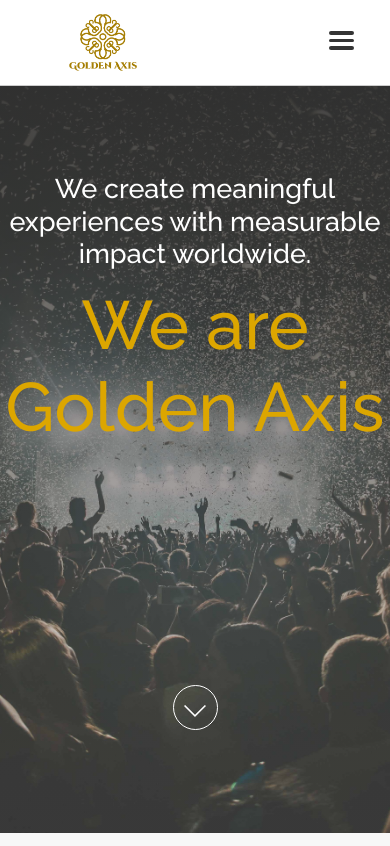
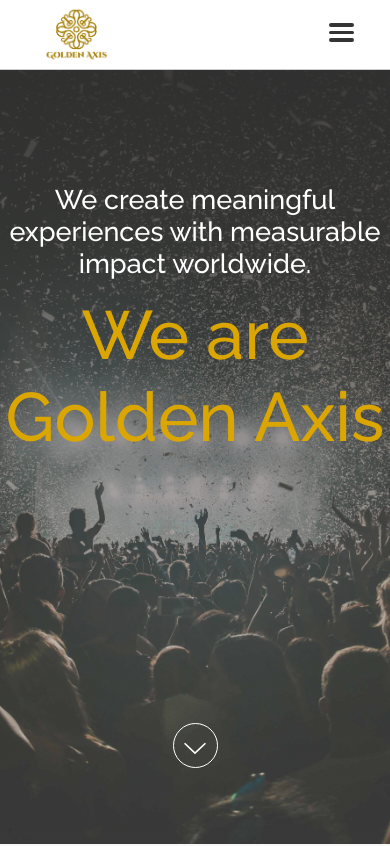
Before and after one commit to mahmoudelgamal/gold-axis, a website: page index.html in a window 390 px wide. Shown: the top 846 px of the page. Drawn offline with Linux system fonts and the light colour scheme; files whose address does not match are found by name.

Commit message:
responsive retouches

```diff
--- a/js/main.js
+++ b/js/main.js
@@ -16,7 +16,7 @@
     var typed = new Typed('#typed', {
         stringsElement: '#typed-strings',
         cursorChar: '',
-        typeSpeed: 20
+        typeSpeed: 30
 
     });
 
--- a/sass/layout/_header.scss
+++ b/sass/layout/_header.scss
@@ -48,7 +48,7 @@
                 text-decoration: none;
                 color: #fff;
                 line-height: 1.6;
-                transform: translateY(1rem);
+                transform: translateY(4rem);
             }
 
             img {
@@ -69,8 +69,8 @@
     }
 }
 
-// @media (max-width:567px) {
-//     .header {
-
-//     }
-// }
+@media (max-width:567px) {
+    .header {
+        margin-top: -70px;
+    }
+}
--- a/sass/layout/_navigation.scss
+++ b/sass/layout/_navigation.scss
@@ -46,14 +46,15 @@
         padding: 1rem;
         border-bottom: 1px solid #ccc;
 
-        &__logo {}
+        &__logo {
+            margin-left: 4rem;
+        }
 
         &__nav {
             position: fixed;
             background-color: $color-white;
             right: 0;
             top: 95.6px;
-            ;
             width: 30rem;
             height: 100%;
             flex-direction: column;
@@ -84,7 +85,7 @@
 
         .collapse-btn {
             position: absolute;
-            right: 36px;
+            right: 4rem;
             margin-bottom: 0px;
             cursor: pointer;
 
@@ -103,10 +104,17 @@
     }
 }
 
-@media (max-width: 500px) {
+@media (max-width: 567px) {
     .navigation {
+        padding: .5rem;
+
+        &__logo {
+            width: 8rem;
+        }
+
         &__nav {
             width: 100%;
+            top: 69.6px;
         }
     }
 }
```
Also changed, not shown: css/style.css.
